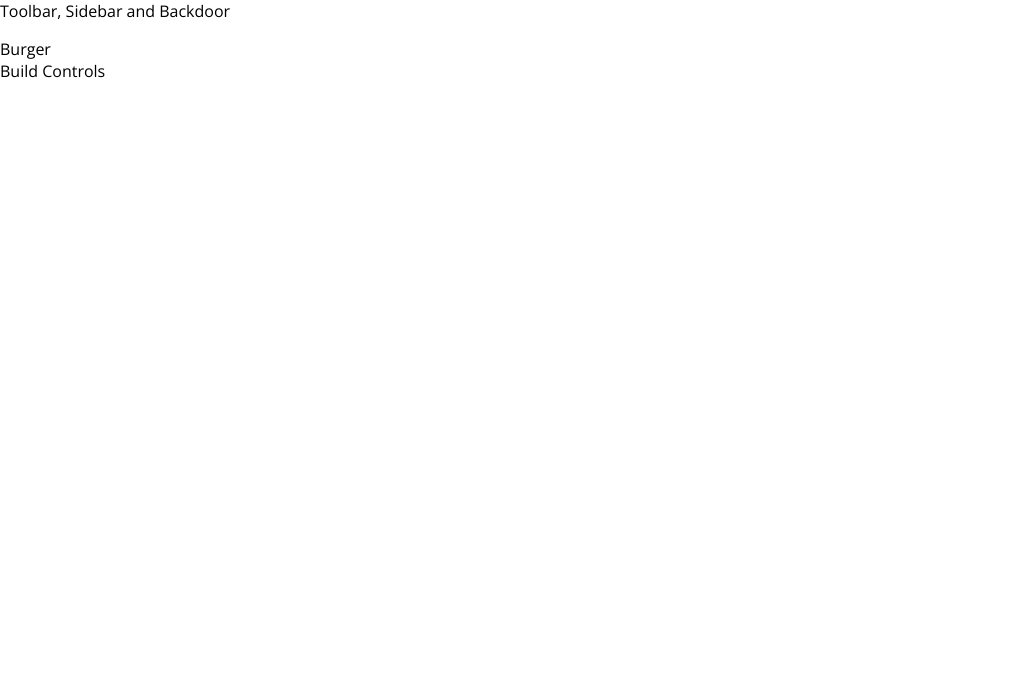
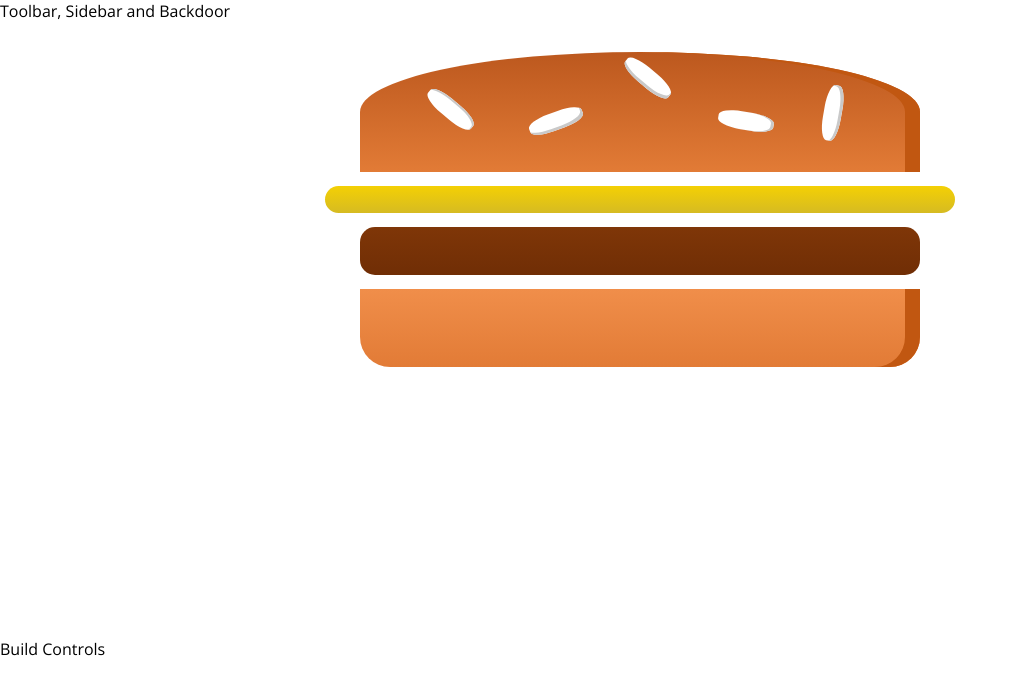
Before and after one commit to MilanMarakana/Burger-App, a React (Create React App) app: page / in a window 1280 px wide. Shown: the top 694 px of the page, without its empty margins (0-1018 px from the left). Built offline with nearby package versions, Linux system fonts and the light colour scheme.

Commit message:
Update Burger component and style too

```diff
--- a/src/App.js
+++ b/src/App.js
@@ -1,6 +1,7 @@
 import React, {Component} from 'react';
 import Layout from './components/Layout/Layout';
 import BurgerBuilder from './containers/BurgerBuilder/BurgerBuilder';
+
 
 
 class App extends Component {
--- a/src/components/Burger/Burger.js
+++ b/src/components/Burger/Burger.js
@@ -0,0 +1,17 @@
+import React from "react";
+
+import Classes from "./Burger.module.css";
+import BurgerIngredient from "./BurgerIngredient/BurgerIngredient";
+
+const burger = (props) => {
+  return (
+    <div className={Classes.Burger}>
+      <BurgerIngredient type="bread-top" />
+      <BurgerIngredient type="cheese" />
+      <BurgerIngredient type="meat" />
+      <BurgerIngredient type="bread-bottom" />
+    </div>
+  );
+};
+
+export default burger;
--- /dev/null
+++ b/src/components/Burger/Burger.module.css
@@ -0,0 +1,30 @@
+.Burger {
+    width: 100%;
+    margin: auto;
+    height: 250px;
+    overflow: scroll;
+    text-align: center;
+    font-weight: bold;
+    font-size: 1.2rem;
+}
+
+@media (min-width: 500px) and (min-height: 400px) {
+    .Burger{
+        width: 350px;
+        height: 300px;
+    }
+}
+
+@media (min-width: 500px) and (min-height: 401px) {
+    .Burger{
+        width: 450px;
+        height: 400px;
+    }
+}
+
+@media (min-width: 1000px) and (min-height: 700px) {
+    .Burger{
+        width: 700px;
+        height: 600px;
+    }
+}
--- a/src/containers/BurgerBuilder/BurgerBuilder.js
+++ b/src/containers/BurgerBuilder/BurgerBuilder.js
@@ -1,12 +1,13 @@
 import React, {Component} from 'react';
 
 import Aux from '../../hoc/Auxiliary';
+import Burger from '../../components/Burger/Burger';
 
 class BurgerBuilder extends Component {
     render () {
         return (
             <Aux>
-                <div>Burger</div>
+                <Burger />
                 <div>Build Controls</div>
             </Aux>
         );
```
